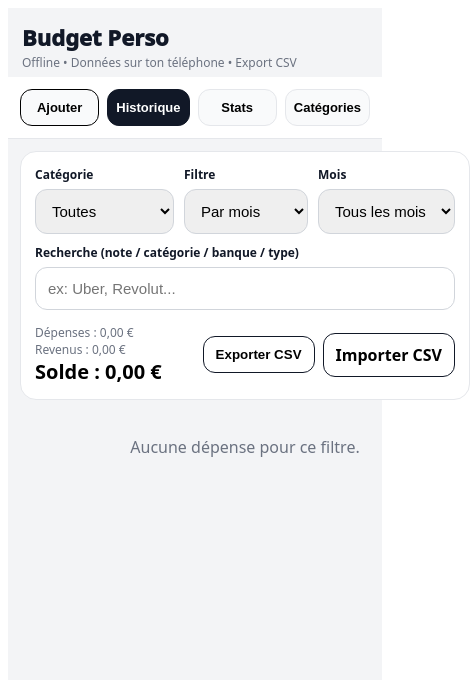
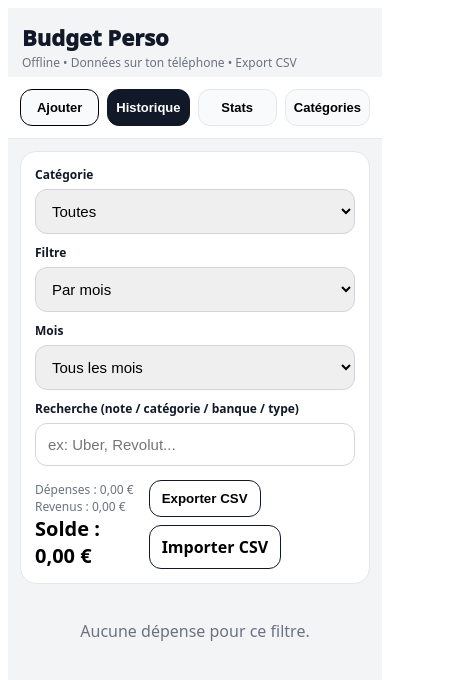
Before and after one commit to kxirox/budget-pwa, a React (Vite) app: page / in a window 390 px wide. Both pictures are taken after a click on the button "Historique". Shown: the top 680 px of the page, 470 px wide, since content can reach past the window. Built offline with nearby package versions, Linux system fonts and the light colour scheme.

Commit message:
Improve mobile layout and date range filter UI

```diff
--- a/src/components/ExpenseList.jsx
+++ b/src/components/ExpenseList.jsx
@@ -8,11 +8,12 @@ export default function ExpenseList({ expenses, categories, banks, accountTypes,
   const [month, setMonth] = useState("ALL");
   const [cat, setCat] = useState("Toutes");
   const [q, setQ] = useState("");
-
   const [mode, setMode] = useState("month"); // "month" | "range"
   const [from, setFrom] = useState("");
   const [to, setTo] = useState("");
 
+  // Helper pour ajuster la taille de l'application a un mobile
+  const isMobile = typeof window !== "undefined" && window.innerWidth < 700;
 
   const months = useMemo(() => {
     const set = new Set(expenses.map(e => currentMonthKey(e.date)));
@@ -110,7 +111,6 @@ export default function ExpenseList({ expenses, categories, banks, accountTypes,
   // ---- EDIT MODE ----
   const [editingId, setEditingId] = useState(null);
   const editing = useMemo(() => filtered.find(e => e.id === editingId) ?? null, [filtered, editingId]);
-
   const [editAmount, setEditAmount] = useState("");
   const [editCategory, setEditCategory] = useState(categories[0] ?? "Autres");
   const [editKind, setEditKind] = useState("expense");
@@ -118,6 +118,9 @@ export default function ExpenseList({ expenses, categories, banks, accountTypes,
   const [editAccountType, setEditAccountType] = useState(accountTypes?.[0] ?? "Compte courant");
   const [editDate, setEditDate] = useState(new Date().toISOString().slice(0, 10));
   const [editNote, setEditNote] = useState("");
+
+
+
 
   function openEdit(e) {
     setEditingId(e.id);
@@ -157,8 +160,12 @@ export default function ExpenseList({ expenses, categories, banks, accountTypes,
     <div style={{ padding: 12, display: "grid", gap: 12 }}>
       <div style={styles.card}>
         <div style={{ display: "grid", gap: 10 }}>
-          <div style={styles.row2}>
-
+         <div
+            style={{
+              ...styles.row2,
+              gridTemplateColumns: isMobile ? "1fr" : "1fr 1fr 1fr"
+            }}
+          >
             <label style={styles.label}>
               Catégorie
               <select value={cat} onChange={(e) => setCat(e.target.value)} style={styles.input}>
@@ -189,26 +196,15 @@ export default function ExpenseList({ expenses, categories, banks, accountTypes,
               <>
                 <label style={styles.label}>
                   Du
-                  <input
-                    type="date"
-                    value={from}
-                    onChange={(e) => setFrom(e.target.value)}
-                    style={styles.input}
-                  />
+                  <input type="date" value={from} onChange={(e) => setFrom(e.target.value)} style={styles.input} />
                 </label>
 
                 <label style={styles.label}>
                   Au
-                  <input
-                    type="date"
-                    value={to}
-                    onChange={(e) => setTo(e.target.value)}
-                    style={styles.input}
-                  />
+                  <input type="date" value={to} onChange={(e) => setTo(e.target.value)} style={styles.input} />
                 </label>
               </>
             )}
-
           </div>
 
           <label style={styles.label}>
@@ -224,7 +220,8 @@ export default function ExpenseList({ expenses, categories, banks, accountTypes,
             </div>
 
 
-          <div style={{ display: "flex", gap: 8, alignItems: "center" }}>
+          <div style={{ display: "flex", gap: 8, alignItems: "center", flexWrap: "wrap" }}>
+
             <button onClick={exportCSV} style={styles.btnSecondary}>Exporter CSV</button>
 
             <label style={styles.btnSecondary}>
--- a/src/importCsv.js
+++ b/src/importCsv.js
@@ -98,25 +98,27 @@ export function parseExpensesCSV(text, { defaultBank, defaultAccountType } = {})
       errors.push(`Ligne ${i + 1}: date invalide "${date}" (attendu YYYY-MM-DD).`);
       continue;
     }
-    if (!Number.isFinite(amount) || amount <= 0) {
+    if (!Number.isFinite(amount)) {
       errors.push(`Ligne ${i + 1}: montant invalide "${amountRaw}".`);
       continue;
     }
-    if (!category) {
-      errors.push(`Ligne ${i + 1}: catégorie manquante.`);
+
+    // Montant = 0 -> on ignore la ligne (pas une erreur)
+    if (amount === 0) {
       continue;
     }
 
     // on accepte les banques/types même si nouveaux, mais on garde des valeurs par défaut si vide
     const cleanBank = String(bank || "").trim() || "Physique";
     const cleanType = String(accountType || "").trim() || "Compte courant";
+    const safeCategory = String(category || "Autres").trim() || "Autres";
 
     rows.push({
       id: uid(),
       date,
       kind,
       amount: Math.round(amount * 100) / 100,
-      category: String(category).trim(),
+      category: safeCategory,
       bank: cleanBank,
       accountType: cleanType,
       note: String(note || "").trim()
```
